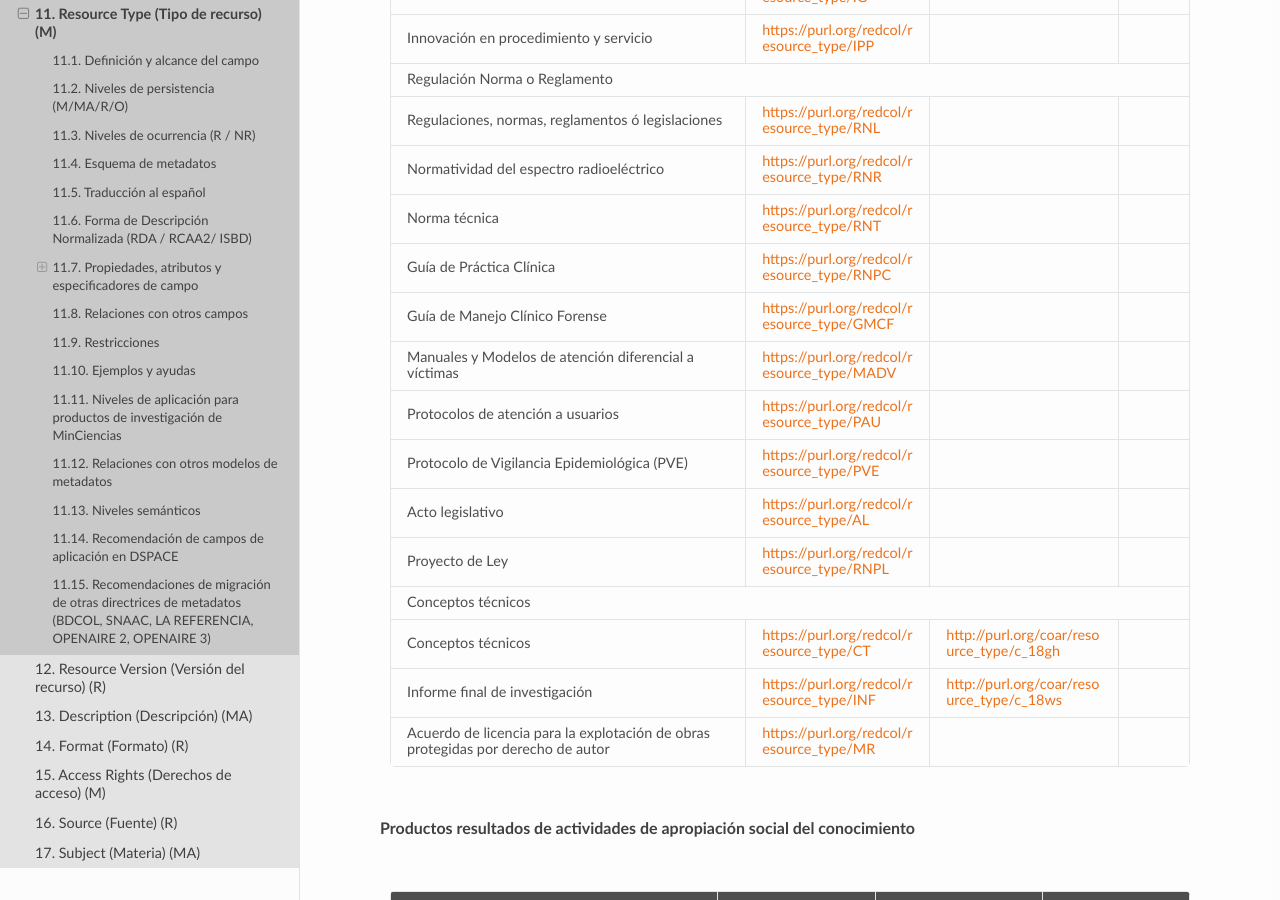
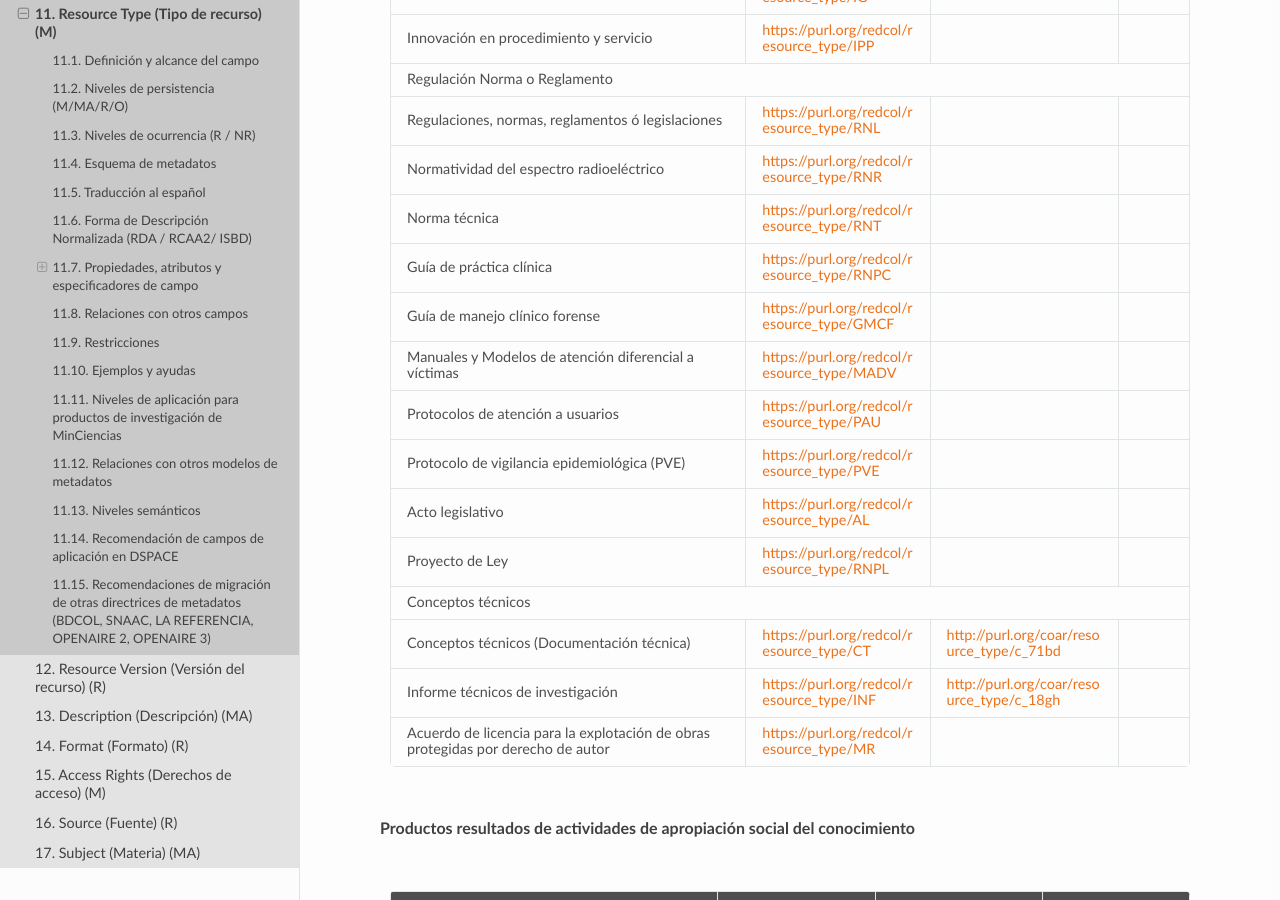
Before and after one commit to rcic/openaire4, a Sphinx documentation site: the page built from docs/field_publicationtype.rst, in a window 1280 px wide and 900 px high, scrolled down 7377 px. Built offline with Sphinx 7.4.7 and the Read the Docs theme 2.0.0, drawn with Linux system fonts in a browser that asks for light colours; some web fonts are replaced; a script that is not in the unit is left out; some of the changed text lies outside the part shown.

Commit message:
Update field_publicationtype.rst

```diff
--- a/docs/field_publicationtype.rst
+++ b/docs/field_publicationtype.rst
@@ -332,15 +332,15 @@ Utilice la etiqueta del término de tipo de recurso como valor. Utilice el **val
 +----------------------------------------------------------------------------------+-------------------------------------------------+-------------------------------------------+-------+
 | Norma técnica                                                                    | https://purl.org/redcol/resource_type/RNT       |                                           |       |
 +----------------------------------------------------------------------------------+-------------------------------------------------+-------------------------------------------+-------+
-| Guía de Práctica Clínica                                                         | https://purl.org/redcol/resource_type/RNPC      |                                           |       |
+| Guía de práctica clínica                                                         | https://purl.org/redcol/resource_type/RNPC      |                                           |       |
 +----------------------------------------------------------------------------------+-------------------------------------------------+-------------------------------------------+-------+
-| Guía de Manejo Clínico Forense                                                   | https://purl.org/redcol/resource_type/GMCF      |                                           |       |
+| Guía de manejo clínico forense                                                   | https://purl.org/redcol/resource_type/GMCF      |                                           |       |
 +----------------------------------------------------------------------------------+-------------------------------------------------+-------------------------------------------+-------+
 | Manuales y Modelos de atención diferencial a víctimas                            | https://purl.org/redcol/resource_type/MADV      |                                           |       |
 +----------------------------------------------------------------------------------+-------------------------------------------------+-------------------------------------------+-------+
 | Protocolos de atención a usuarios                                                | https://purl.org/redcol/resource_type/PAU       |                                           |       |
 +----------------------------------------------------------------------------------+-------------------------------------------------+-------------------------------------------+-------+
-| Protocolo de Vigilancia Epidemiológica (PVE)                                     | https://purl.org/redcol/resource_type/PVE       |                                           |       |
+| Protocolo de vigilancia epidemiológica (PVE)                                     | https://purl.org/redcol/resource_type/PVE       |                                           |       |
 +----------------------------------------------------------------------------------+-------------------------------------------------+-------------------------------------------+-------+
 | Acto legislativo                                                                 | https://purl.org/redcol/resource_type/AL        |                                           |       |
 +----------------------------------------------------------------------------------+-------------------------------------------------+-------------------------------------------+-------+
@@ -348,9 +348,9 @@ Utilice la etiqueta del término de tipo de recurso como valor. Utilice el **val
 +----------------------------------------------------------------------------------+-------------------------------------------------+-------------------------------------------+-------+
 |                                                                                    Conceptos técnicos                                                                                  |
 +----------------------------------------------------------------------------------+-------------------------------------------------+-------------------------------------------+-------+
-| Conceptos técnicos                                                               | https://purl.org/redcol/resource_type/CT        | http://purl.org/coar/resource_type/c_18gh |       |
+| Conceptos técnicos (Documentación técnica)                                       | https://purl.org/redcol/resource_type/CT        | http://purl.org/coar/resource_type/c_71bd |       |
 +----------------------------------------------------------------------------------+-------------------------------------------------+-------------------------------------------+-------+
-| Informe final de investigación                                                   | https://purl.org/redcol/resource_type/INF       | http://purl.org/coar/resource_type/c_18ws |       |
+| Informe técnicos de investigación                                                | https://purl.org/redcol/resource_type/INF       | http://purl.org/coar/resource_type/c_18gh |       |
 +----------------------------------------------------------------------------------+-------------------------------------------------+-------------------------------------------+-------+
 | Acuerdo de licencia para la explotación de obras protegidas por derecho de autor | https://purl.org/redcol/resource_type/MR        |                                           |       |
 +----------------------------------------------------------------------------------+-------------------------------------------------+-------------------------------------------+-------+
```
Also changed, not shown: other parts of docs/field_publicationtype.rst (+1 -1 lines).
